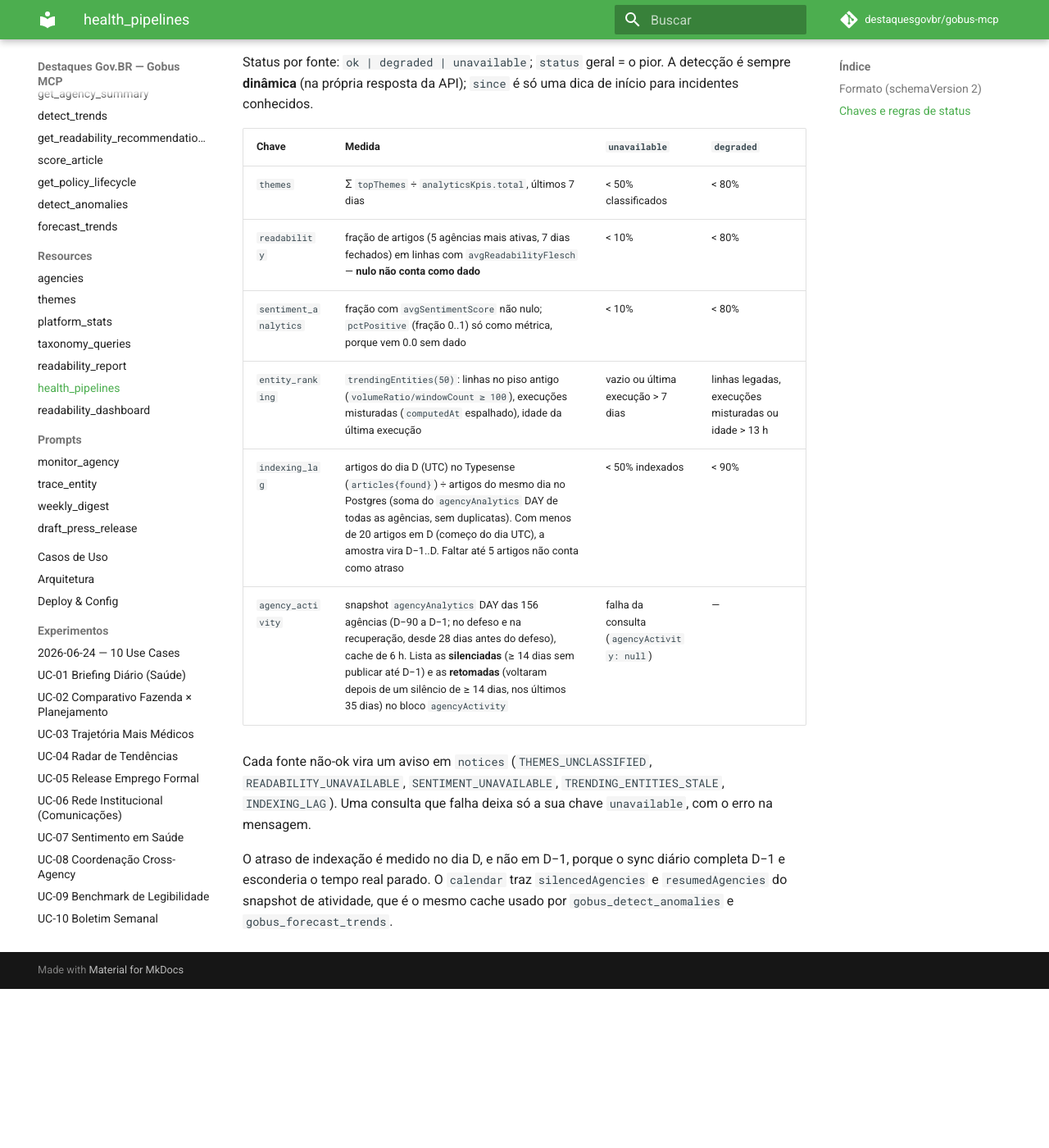
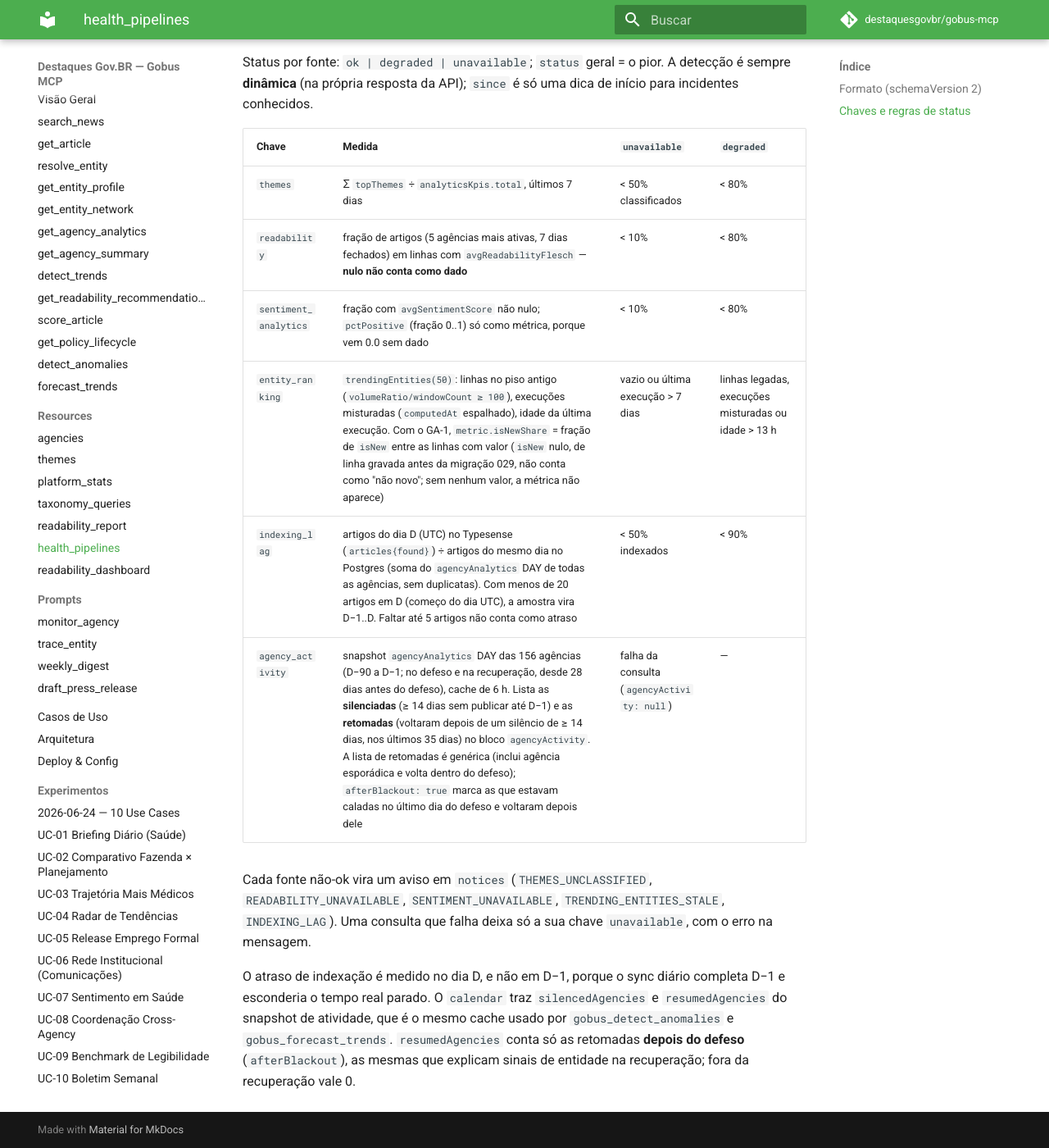
Before and after one commit to destaquesgovbr/gobus-mcp, an MkDocs documentation site: the page built from docs/resources/health-pipelines.md, in a window 1280 px wide and 1400 px high, scrolled down 945 px. Shown: the whole window at 82% size. Built offline with MkDocs 1.6.1 and Material for MkDocs 9.7.7, drawn with Linux system fonts in a browser that asks for light colours; comment, search, counter and statistics services are not loaded; before the commit the page ends 2151 px from its top, so only the background shows below that; some of the changed text lies outside the part shown.

Commit message:
docs: detect_anomalies com teto de atenção (rajada, entidade nova e baseline pequeno), retomada pós-defeso e soma das linhas do entityCoverage; adiamento do _THEME_AGENCY_SHARE_QUERY nas limitações; health com afterBlackout, resumedAfterBlackout e isNewShare; CLAUDE.md com o trendingEntities pós-GA-1

```diff
--- a/docs/resources/health-pipelines.md
+++ b/docs/resources/health-pipelines.md
@@ -26,12 +26,12 @@
                      "message": "Indexação (Typesense): indisponível — 71 de 172 artigos de 05–06/10 (UTC) no Typesense (41%); faltam 101",
                      "metric": {"indexed": 71, "stored": 172, "missing": 101, "ratio": 0.413}},
     "agency_activity": {"key": "agency_activity", "status": "ok",
-                        "message": "Atividade das agências: ok — 156 agências de 06/06/2026 a 04/10/2026; 45 sem publicar há ≥14 dias; 17 retomadas",
-                        "metric": {"agencies": 156, "silenced": 45, "resumed": 17, "days": 121}}
+                        "message": "Atividade das agências: ok — 156 agências de 06/06/2026 a 04/10/2026; 45 sem publicar há ≥14 dias; 17 retomadas (0 depois do defeso)",
+                        "metric": {"agencies": 156, "silenced": 45, "resumed": 17, "resumedAfterBlackout": 0, "days": 121}}
   },
   "agencyActivity": {
     "silenced": [{"key": "gestao", "name": "Ministério da Gestão e da Inovação em Serviços Públicos", "silentSince": "2026-07-04", "lastActive": "2026-07-03"}, "…"],
-    "resumed": [{"key": "…", "name": "…", "resumedOn": "2026-09-30"}, "…"]
+    "resumed": [{"key": "…", "name": "…", "resumedOn": "2026-09-30", "afterBlackout": false}, "…"]
   },
   "notices": [{"code": "THEMES_UNCLASSIFIED", "severity": "error", "message": "…", "since": "2026-09-26", "affects": ["themes"]}]
 }
@@ -46,10 +46,10 @@
 | `themes` | Σ `topThemes` ÷ `analyticsKpis.total`, últimos 7 dias | < 50% classificados | < 80% |
 | `readability` | fração de artigos (5 agências mais ativas, 7 dias fechados) em linhas com `avgReadabilityFlesch` — **nulo não conta como dado** | < 10% | < 80% |
 | `sentiment_analytics` | fração com `avgSentimentScore` não nulo; `pctPositive` (fração 0..1) só como métrica, porque vem 0.0 sem dado | < 10% | < 80% |
-| `entity_ranking` | `trendingEntities(50)`: linhas no piso antigo (`volumeRatio/windowCount ≥ 100`), execuções misturadas (`computedAt` espalhado), idade da última execução | vazio ou última execução > 7 dias | linhas legadas, execuções misturadas ou idade > 13 h |
+| `entity_ranking` | `trendingEntities(50)`: linhas no piso antigo (`volumeRatio/windowCount ≥ 100`), execuções misturadas (`computedAt` espalhado), idade da última execução. Com o GA-1, `metric.isNewShare` = fração de `isNew` entre as linhas com valor (`isNew` nulo, de linha gravada antes da migração 029, não conta como "não novo"; sem nenhum valor, a métrica não aparece) | vazio ou última execução > 7 dias | linhas legadas, execuções misturadas ou idade > 13 h |
 | `indexing_lag` | artigos do dia D (UTC) no Typesense (`articles{found}`) ÷ artigos do mesmo dia no Postgres (soma do `agencyAnalytics` DAY de todas as agências, sem duplicatas). Com menos de 20 artigos em D (começo do dia UTC), a amostra vira D−1..D. Faltar até 5 artigos não conta como atraso | < 50% indexados | < 90% |
-| `agency_activity` | snapshot `agencyAnalytics` DAY das 156 agências (D−90 a D−1; no defeso e na recuperação, desde 28 dias antes do defeso), cache de 6 h. Lista as **silenciadas** (≥ 14 dias sem publicar até D−1) e as **retomadas** (voltaram depois de um silêncio de ≥ 14 dias, nos últimos 35 dias) no bloco `agencyActivity` | falha da consulta (`agencyActivity: null`) | — |
+| `agency_activity` | snapshot `agencyAnalytics` DAY das 156 agências (D−90 a D−1; no defeso e na recuperação, desde 28 dias antes do defeso), cache de 6 h. Lista as **silenciadas** (≥ 14 dias sem publicar até D−1) e as **retomadas** (voltaram depois de um silêncio de ≥ 14 dias, nos últimos 35 dias) no bloco `agencyActivity`. A lista de retomadas é genérica (inclui agência esporádica e volta dentro do defeso); `afterBlackout: true` marca as que estavam caladas no último dia do defeso e voltaram depois dele | falha da consulta (`agencyActivity: null`) | — |
 
 Cada fonte não-ok vira um aviso em `notices` (`THEMES_UNCLASSIFIED`, `READABILITY_UNAVAILABLE`, `SENTIMENT_UNAVAILABLE`, `TRENDING_ENTITIES_STALE`, `INDEXING_LAG`). Uma consulta que falha deixa só a sua chave `unavailable`, com o erro na mensagem.
 
-O atraso de indexação é medido no dia D, e não em D−1, porque o sync diário completa D−1 e esconderia o tempo real parado. O `calendar` traz `silencedAgencies` e `resumedAgencies` do snapshot de atividade, que é o mesmo cache usado por `gobus_detect_anomalies` e `gobus_forecast_trends`.
+O atraso de indexação é medido no dia D, e não em D−1, porque o sync diário completa D−1 e esconderia o tempo real parado. O `calendar` traz `silencedAgencies` e `resumedAgencies` do snapshot de atividade, que é o mesmo cache usado por `gobus_detect_anomalies` e `gobus_forecast_trends`. `resumedAgencies` conta só as retomadas **depois do defeso** (`afterBlackout`), as mesmas que explicam sinais de entidade na recuperação; fora da recuperação vale 0.
```
Also changed, not shown: CLAUDE.md (+3 -3 lines), docs/tools/detect-anomalies.md (+6 -4 lines).
